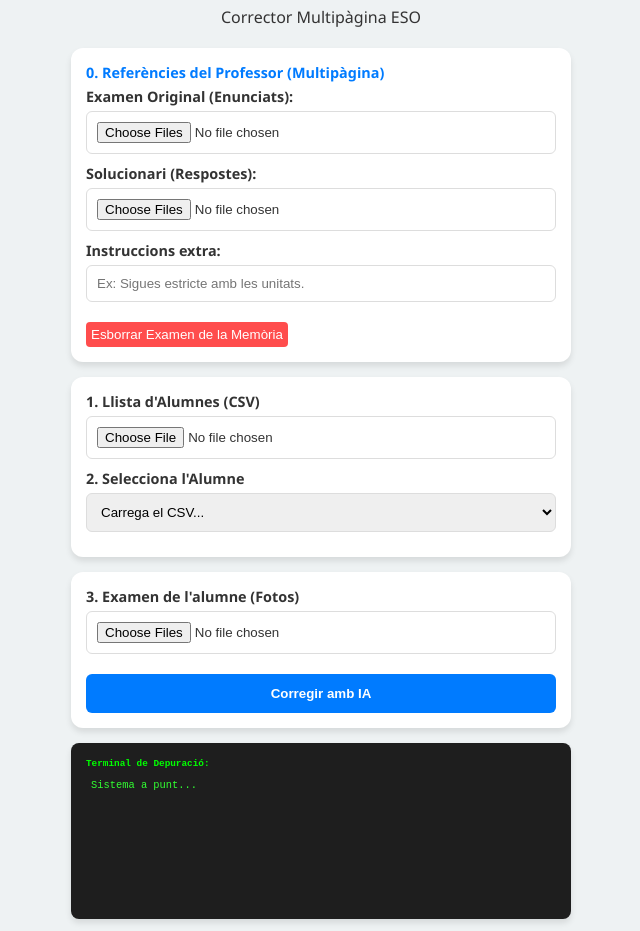
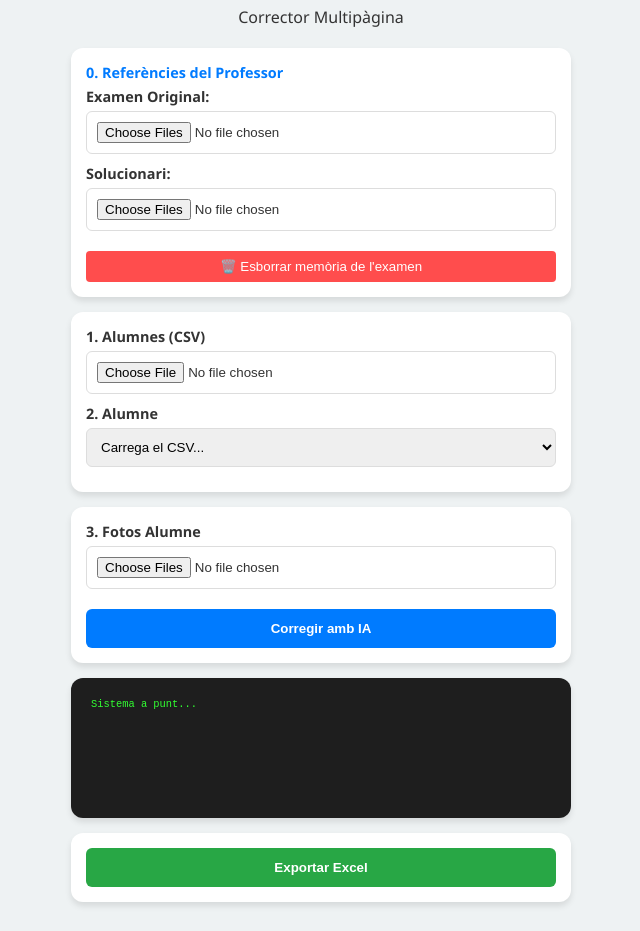
Before and after one commit to smenend1/tecnocorrect, a plain HTML site: page index.html in a window 1280 px wide. Shown: the part 100-1031 px from the top of the page, without its empty margins (319-959 px from the left). Drawn offline with Linux system fonts and the light colour scheme.

Commit message:
Update index.html

```diff
--- a/index.html
+++ b/index.html
@@ -3,50 +3,46 @@
 <head>
     <meta charset="UTF-8">
     <meta name="viewport" content="width=device-width, initial-scale=1.0">
-    <title>TecnoCorrect v1.7</title>
+    <title>TecnoCorrect v1.9</title>
     <link rel="stylesheet" href="style.css">
-    <link rel="manifest" href="manifest.json">
     <script src="https://cdnjs.cloudflare.com/ajax/libs/xlsx/0.18.5/xlsx.full.min.js"></script>
 </head>
 <body>
     <div class="container">
         <header>
-            <h1>TecnoCorrect v1.7</h1>
-            <p>Corrector Multipàgina ESO</p>
+            <h1>TecnoCorrect v1.9</h1>
+            <p>Corrector Multipàgina</p>
         </header>
 
         <section class="card">
-            <label style="color: #007bff; font-weight: bold;">0. Referències del Professor (Multipàgina)</label>
-            <label>Examen Original (Enunciats):</label>
+            <label style="color: #007bff; font-weight: bold;">0. Referències del Professor</label>
+            <label>Examen Original:</label>
             <input type="file" id="masterBlank" multiple accept="image/*">
-            <label>Solucionari (Respostes):</label>
+            <label>Solucionari:</label>
             <input type="file" id="masterSolution" multiple accept="image/*">
-            <label>Instruccions extra:</label>
-            <input type="text" id="customInstructions" placeholder="Ex: Sigues estricte amb les unitats.">
-            <button id="btnClearMemory" style="background:#ff4d4d; color:white; margin-top:10px; border:none; padding:5px; border-radius:4px; cursor:pointer;">Esborrar Examen de la Memòria</button>
+            <button id="btnClearMemory" style="background:#ff4d4d; color:white; margin-top:10px; border:none; padding:8px; border-radius:4px; width:100%; cursor:pointer;">🗑️ Esborrar memòria de l'examen</button>
         </section>
 
         <section class="card">
-            <label>1. Llista d'Alumnes (CSV)</label>
+            <label>1. Alumnes (CSV)</label>
             <input type="file" id="csvFile" accept=".csv">
-            <label>2. Selecciona l'Alumne</label>
+            <label>2. Alumne</label>
             <select id="alumneSelect"><option>Carrega el CSV...</option></select>
         </section>
 
         <section class="card">
-            <label>3. Examen de l'alumne (Fotos)</label>
+            <label>3. Fotos Alumne</label>
             <input type="file" id="examPhotos" multiple accept="image/*">
-            <div id="preview"></div>
+            <div id="preview" style="display:flex; flex-wrap:wrap;"></div>
             <button id="btnCorrect" class="btn-main">Corregir amb IA</button>
         </section>
 
-        <section class="card" style="background: #1e1e1e; color: #32ff32; font-family: monospace; font-size: 0.8em; border-radius: 8px;">
-            <label style="color: #00ff00;">Terminal de Depuració:</label>
-            <div id="debugLog" style="height: 120px; overflow-y: auto; padding: 5px;">Sistema a punt...</div>
+        <section class="card" style="background: #1e1e1e; color: #32ff32; font-family: monospace; font-size: 0.8em;">
+            <div id="debugLog" style="height: 100px; overflow-y: auto; padding: 5px;">Sistema a punt...</div>
         </section>
 
         <section class="card">
-            <button id="btnExport" class="btn-sec">Exportar Excel de Notes</button>
+            <button id="btnExport" class="btn-sec">Exportar Excel</button>
         </section>
     </div>
     <script src="app.js"></script>
```
